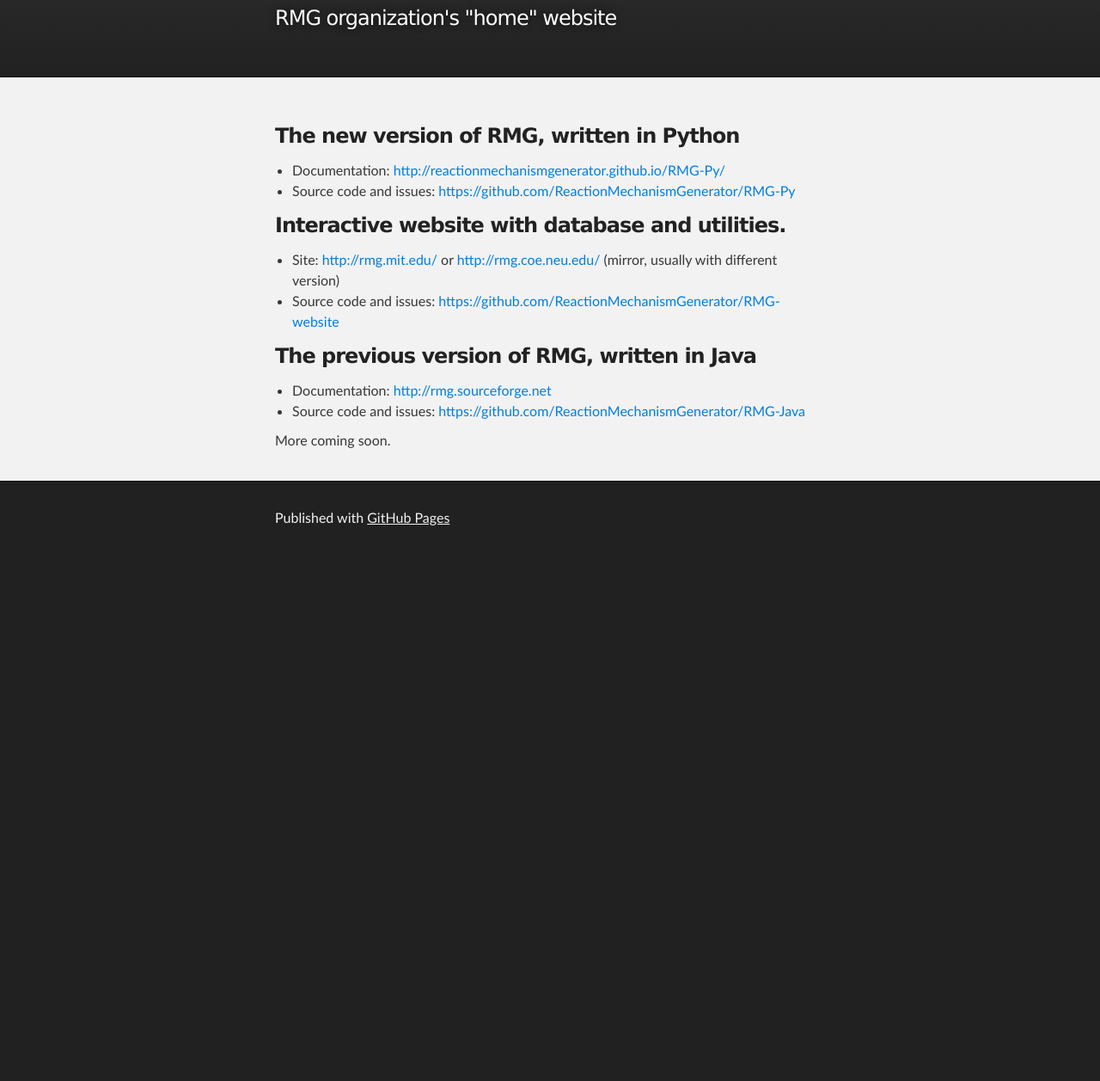
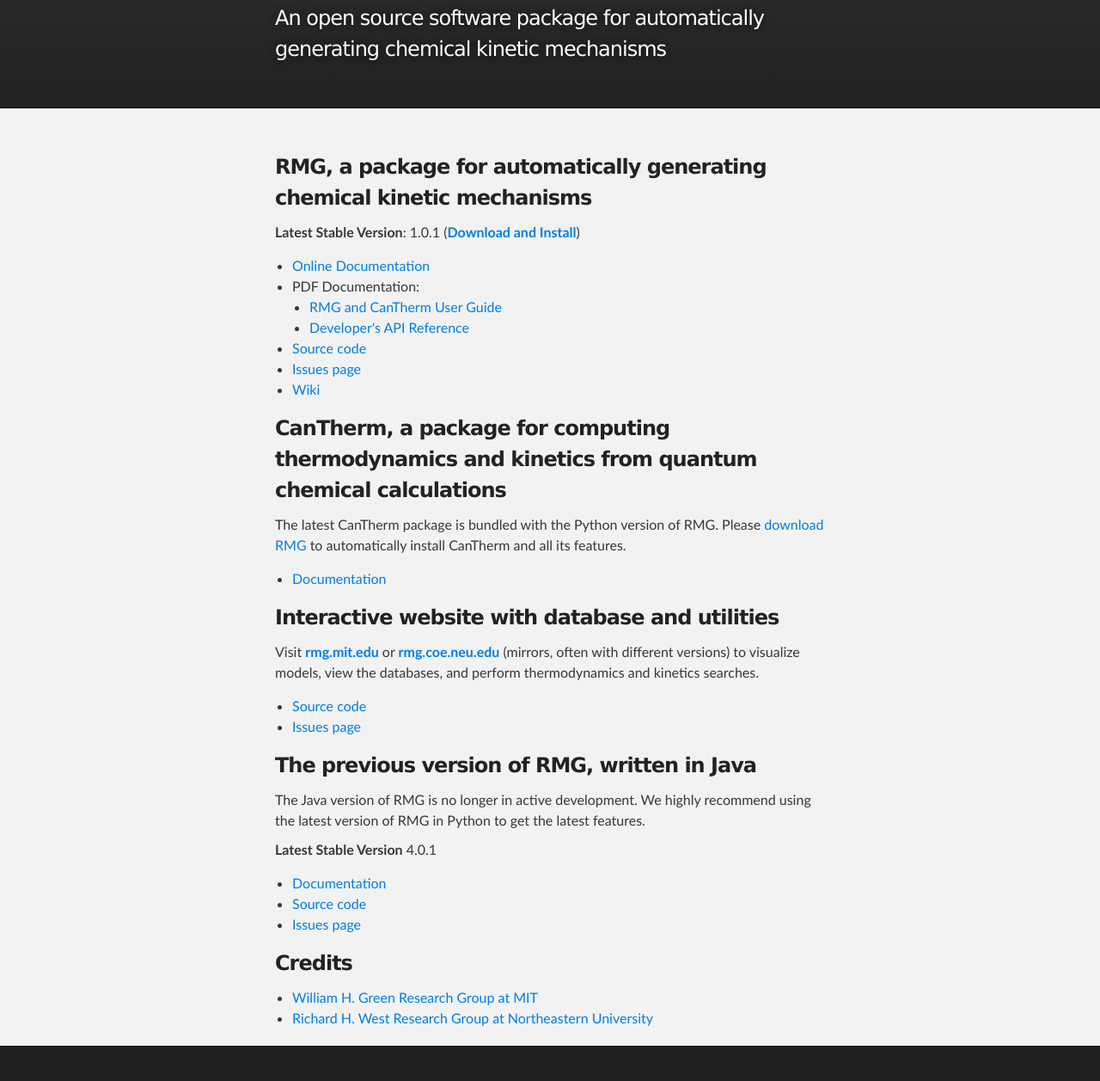
Before and after one commit to ReactionMechanismGenerator/ReactionMechanismGenerator.github.io, a plain HTML site: page index.html in a window 1280 px wide. Shown: the part 183-1440 px from the top of the page at 86% size. Before the commit the page ends 832 px from the top, so only its background shows below. Drawn offline with Linux system fonts and the light colour scheme.

Commit message:
Update index page

```diff
--- a/index.html
+++ b/index.html
@@ -19,7 +19,7 @@
           <a id="forkme_banner" href="https://github.com/ReactionMechanismGenerator">View on GitHub</a>
 
           <h1 id="project_title">Reaction Mechanism Generator</h1>
-          <h2 id="project_tagline">RMG organization&#39;s &quot;home&quot; website</h2>
+          <h2 id="project_tagline">An open source software package for automatically generating chemical kinetic mechanisms</h2>
 
         </header>
     </div>
@@ -28,42 +28,82 @@
     <div id="main_content_wrap" class="outer">
       <section id="main_content" class="inner">
         <h3>
-<a id="the-new-version-of-rmg-written-in-python" class="anchor" href="#the-new-version-of-rmg-written-in-python" aria-hidden="true"><span class="octicon octicon-link"></span></a>The new version of RMG, written in Python</h3>
-
+<a id="the-new-version-of-rmg-written-in-python" class="anchor" href="#the-new-version-of-rmg-written-in-python" aria-hidden="true"><span class="octicon octicon-link"></span></a>RMG, a package for
+automatically generating chemical kinetic  mechanisms</h3>
+<P>
+<strong>Latest Stable Version</strong>: 1.0.1 (<a href="http://reactionmechanismgenerator.github.io/RMG-Py/users/rmg/installation/index.html"><strong>Download and Install</strong></a>)
+<p>
 <ul>
-<li>Documentation: <a href="http://reactionmechanismgenerator.github.io/RMG-Py/">http://reactionmechanismgenerator.github.io/RMG-Py/</a>
+<li><a href="http://reactionmechanismgenerator.github.io/RMG-Py/">Online Documentation</a>
 </li>
-<li>Source code and issues: <a href="https://github.com/ReactionMechanismGenerator/RMG-Py">https://github.com/ReactionMechanismGenerator/RMG-Py</a>
+<li>PDF Documentation:
+  <ul>
+  <li><a href="https://github.com/ReactionMechanismGenerator/RMG-Py/raw/master/documentation/RMG-Py_and_CanTherm_Documentation.pdf">RMG and CanTherm User Guide</a></li>
+  <li><a href="https://github.com/ReactionMechanismGenerator/RMG-Py/raw/master/documentation/RMG-Py_API_Reference.pdf">Developer's API Reference</a></li>
+  </ul>
+  </li>
+<li><a href="https://github.com/ReactionMechanismGenerator/RMG-Py">Source code</a>
+</li>
+<li><a href="https://github.com/ReactionMechanismGenerator/RMG-Py/issues">Issues page</a>
+</li>
+<li><a href="https://github.com/ReactionMechanismGenerator/RMG-Py/wiki">Wiki</a>
 </li>
 </ul>
+<P>
+<h3>
+<a class="anchor" href="#cantherm" aria-hidden="true"><span class="octicon octicon-link"></span></a>CanTherm, a package for computing thermodynamics and kinetics from quantum chemical calculations</h3>
 
-<h3>
-<a id="interactive-website-with-database-and-utilities" class="anchor" href="#interactive-website-with-database-and-utilities" aria-hidden="true"><span class="octicon octicon-link"></span></a>Interactive website with database and utilities.</h3>
-
+The latest CanTherm package is bundled with the Python version of RMG.  Please <a href="http://reactionmechanismgenerator.github.io/RMG-Py/users/rmg/installation/index.html">download RMG</a> to automatically install CanTherm and all its features.
+<p>
 <ul>
-<li>Site: <a href="http://rmg.mit.edu/">http://rmg.mit.edu/</a>   or  <a href="http://rmg.coe.neu.edu/">http://rmg.coe.neu.edu/</a> (mirror, usually with different version)</li>
-<li>Source code and issues: <a href="https://github.com/ReactionMechanismGenerator/RMG-website">https://github.com/ReactionMechanismGenerator/RMG-website</a>
+<li><a href="http://reactionmechanismgenerator.github.io/RMG-Py/users/cantherm/index.html">Documentation</a>
 </li>
 </ul>
+<P>
+<h3>
+<a id="interactive-website-with-database-and-utilities" class="anchor" href="#interactive-website-with-database-and-utilities" aria-hidden="true"><span class="octicon octicon-link"></span></a>Interactive website with database and utilities</h3>
 
+Visit <a href="http://rmg.mit.edu/"><strong>rmg.mit.edu</a></strong></a>   or  <a href="http://rmg.coe.neu.edu/"><strong>rmg.coe.neu.edu</strong></a> (mirrors, often with
+different versions) to visualize models, view the databases, and perform thermodynamics and kinetics searches.
+<P>
+
+<ul><li><a href="https://github.com/ReactionMechanismGenerator/RMG-website">Source code</a>
+</li>
+<li><a href="https://github.com/ReactionMechanismGenerator/RMG-website/issues">Issues page</a>
+</li>
+</ul>
+<P>
 <h3>
 <a id="the-previous-version-of-rmg-written-in-java" class="anchor" href="#the-previous-version-of-rmg-written-in-java" aria-hidden="true"><span class="octicon octicon-link"></span></a>The previous version of RMG, written in Java</h3>
 
+The Java version of RMG is no longer in active development.  We highly recommend using the latest version of RMG in Python to get the latest features.
+<p>
+<strong>Latest Stable Version</strong> 4.0.1
+<p>
 <ul>
-<li>Documentation: <a href="http://rmg.sourceforge.net">http://rmg.sourceforge.net</a>
+<li><a href="http://rmg.sourceforge.net">Documentation</a>
 </li>
-<li>Source code and issues: <a href="https://github.com/ReactionMechanismGenerator/RMG-Java">https://github.com/ReactionMechanismGenerator/RMG-Java</a>
+<li><a href="https://github.com/ReactionMechanismGenerator/RMG-Java">Source code</a>
+</li>
+<li><a href="https://github.com/ReactionMechanismGenerator/RMG-Java/issues">Issues page</a>
 </li>
 </ul>
+<P>
+<h3>
+<a class="anchor" href="#credits" aria-hidden="true"><span class="octicon octicon-link"></span></a>Credits</h3>
 
-<p>More coming soon.</p>
+<ul>
+<li><a href="http://cheme.scripts.mit.edu/green-group/">William H. Green Research Group at MIT</a>
+</li>
+<li><a href="http://www.northeastern.edu/comocheng/">Richard H. West Research Group at Northeastern University</a>
+</li>
+</ul>
       </section>
     </div>
 
     <!-- FOOTER  -->
     <div id="footer_wrap" class="outer">
       <footer class="inner">
-        <p>Published with <a href="https://pages.github.com">GitHub Pages</a></p>
       </footer>
     </div>
 
```
